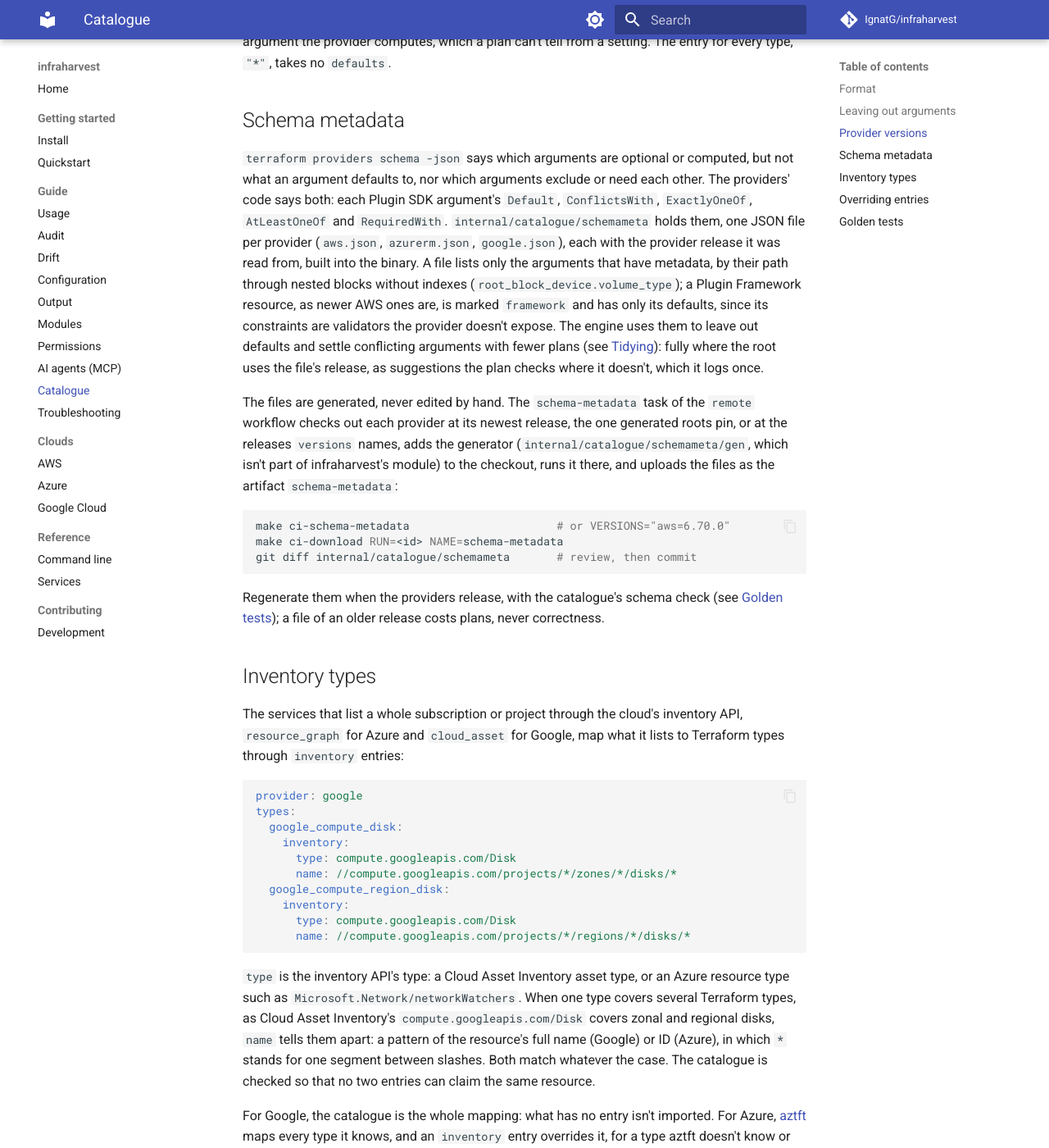
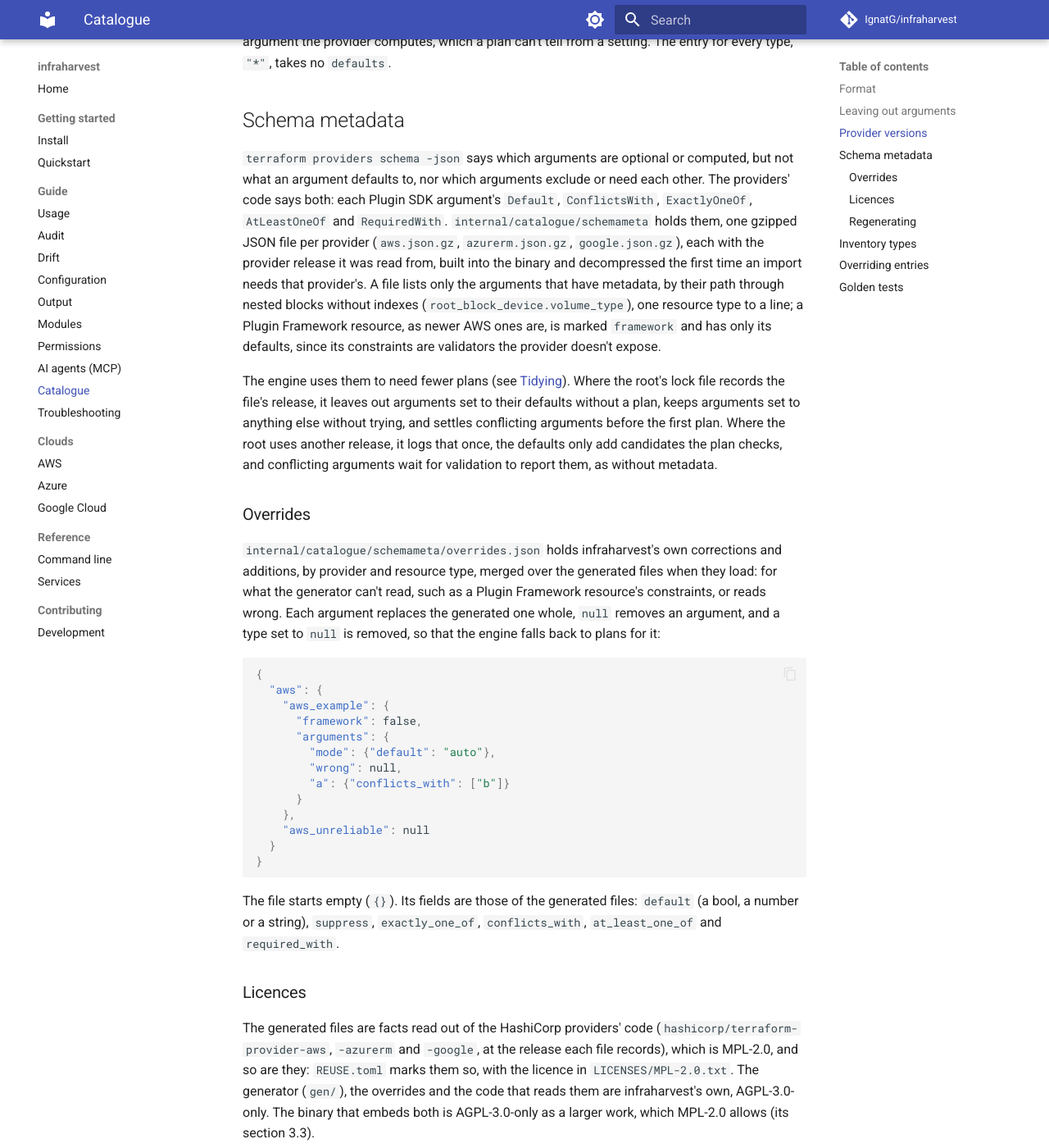
Before and after one commit to IgnatG/infraharvest, an MkDocs documentation site: the page built from docs/catalogue.md, in a window 1280 px wide and 1400 px high, scrolled down 4283 px. Shown: the whole window at 82% size. Built offline with MkDocs 1.6.1 and Material for MkDocs 9.7.7, drawn with Linux system fonts in a browser that asks for light colours; comment, search, counter and statistics services are not loaded; some of the changed text lies outside the part shown.

Commit message:
docs: describe the schema metadata's overrides, licences and weekly regeneration

````diff
--- a/docs/catalogue.md
+++ b/docs/catalogue.md
@@ -103,17 +103,49 @@ Defaults of optional arguments that the provider doesn't compute need no entry:
 
 ## Schema metadata
 
-`terraform providers schema -json` says which arguments are optional or computed, but not what an argument defaults to, nor which arguments exclude or need each other. The providers' code says both: each Plugin SDK argument's `Default`, `ConflictsWith`, `ExactlyOneOf`, `AtLeastOneOf` and `RequiredWith`. `internal/catalogue/schemameta` holds them, one JSON file per provider (`aws.json`, `azurerm.json`, `google.json`), each with the provider release it was read from, built into the binary. A file lists only the arguments that have metadata, by their path through nested blocks without indexes (`root_block_device.volume_type`); a Plugin Framework resource, as newer AWS ones are, is marked `framework` and has only its defaults, since its constraints are validators the provider doesn't expose. The engine uses them to leave out defaults and settle conflicting arguments with fewer plans (see [Tidying](output.md#tidying)): fully where the root uses the file's release, as suggestions the plan checks where it doesn't, which it logs once.
+`terraform providers schema -json` says which arguments are optional or computed, but not what an argument defaults to, nor which arguments exclude or need each other. The providers' code says both: each Plugin SDK argument's `Default`, `ConflictsWith`, `ExactlyOneOf`, `AtLeastOneOf` and `RequiredWith`. `internal/catalogue/schemameta` holds them, one gzipped JSON file per provider (`aws.json.gz`, `azurerm.json.gz`, `google.json.gz`), each with the provider release it was read from, built into the binary and decompressed the first time an import needs that provider's. A file lists only the arguments that have metadata, by their path through nested blocks without indexes (`root_block_device.volume_type`), one resource type to a line; a Plugin Framework resource, as newer AWS ones are, is marked `framework` and has only its defaults, since its constraints are validators the provider doesn't expose.
 
-The files are generated, never edited by hand. The `schema-metadata` task of the `remote` workflow checks out each provider at its newest release, the one generated roots pin, or at the releases `versions` names, adds the generator (`internal/catalogue/schemameta/gen`, which isn't part of infraharvest's module) to the checkout, runs it there, and uploads the files as the artifact `schema-metadata`:
+The engine uses them to need fewer plans (see [Tidying](output.md#tidying)). Where the root's lock file records the file's release, it leaves out arguments set to their defaults without a plan, keeps arguments set to anything else without trying, and settles conflicting arguments before the first plan. Where the root uses another release, it logs that once, the defaults only add candidates the plan checks, and conflicting arguments wait for validation to report them, as without metadata.
+
+### Overrides
+
+`internal/catalogue/schemameta/overrides.json` holds infraharvest's own corrections and additions, by provider and resource type, merged over the generated files when they load: for what the generator can't read, such as a Plugin Framework resource's constraints, or reads wrong. Each argument replaces the generated one whole, `null` removes an argument, and a type set to `null` is removed, so that the engine falls back to plans for it:
+
+```json
+{
+  "aws": {
+    "aws_example": {
+      "framework": false,
+      "arguments": {
+        "mode": {"default": "auto"},
+        "wrong": null,
+        "a": {"conflicts_with": ["b"]}
+      }
+    },
+    "aws_unreliable": null
+  }
+}
+```
+
+The file starts empty (`{}`). Its fields are those of the generated files: `default` (a bool, a number or a string), `suppress`, `exactly_one_of`, `conflicts_with`, `at_least_one_of` and `required_with`.
+
+### Licences
+
+The generated files are facts read out of the HashiCorp providers' code (`hashicorp/terraform-provider-aws`, `-azurerm` and `-google`, at the release each file records), which is MPL-2.0, and so are they: `REUSE.toml` marks them so, with the licence in `LICENSES/MPL-2.0.txt`. The generator (`gen/`), the overrides and the code that reads them are infraharvest's own, AGPL-3.0-only. The binary that embeds both is AGPL-3.0-only as a larger work, which MPL-2.0 allows (its section 3.3).
+
+### Regenerating
+
+The files are generated, never edited by hand: corrections go into the overrides. The `schema-metadata` task of the `remote` workflow checks out each provider at its newest release, the one generated roots pin, or at the releases `versions` names, adds the generator (`internal/catalogue/schemameta/gen`, which isn't part of infraharvest's module) to the checkout, runs it there, gzips what it writes, and uploads the files as the artifact `schema-metadata`. Its job summary says, per provider, the release before and after and the resource types added, removed and changed, as a diff of gzipped files can't:
 
 ```sh
 make ci-schema-metadata                      # or VERSIONS="aws=6.70.0"
 make ci-download RUN=<id> NAME=schema-metadata
-git diff internal/catalogue/schemameta       # review, then commit
+git status internal/catalogue/schemameta     # the summary says what changed; commit
 ```
 
-Regenerate them when the providers release, with the catalogue's schema check (see [Golden tests](#golden-tests)); a file of an older release costs plans, never correctness.
+To read the changes yourself, `gzip -dc` a file, or let `git diff` decompress them for you: `git config diff.gzip.textconv "gzip -dc"`, with `*.json.gz diff=gzip` in `.git/info/attributes`.
+
+The `schema-metadata` workflow does the same every week for the providers' newest releases, and opens a pull request with the files where they changed, or updates the one already open, with the summary as its body. A file of an older release costs plans, never correctness.
 
 ## Inventory types
 
````
Also changed, not shown: docs/development.md (+2 -2 lines), docs/output.md (+1 -1 lines).
